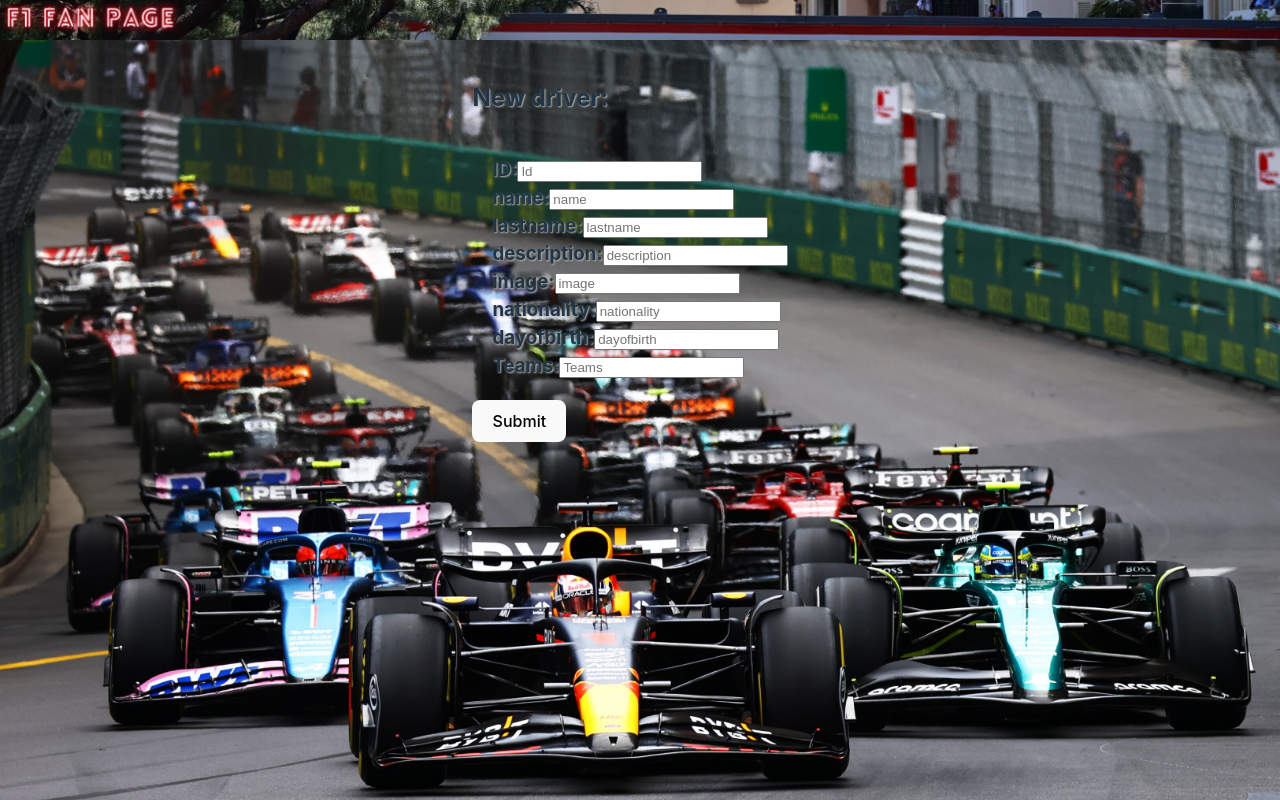
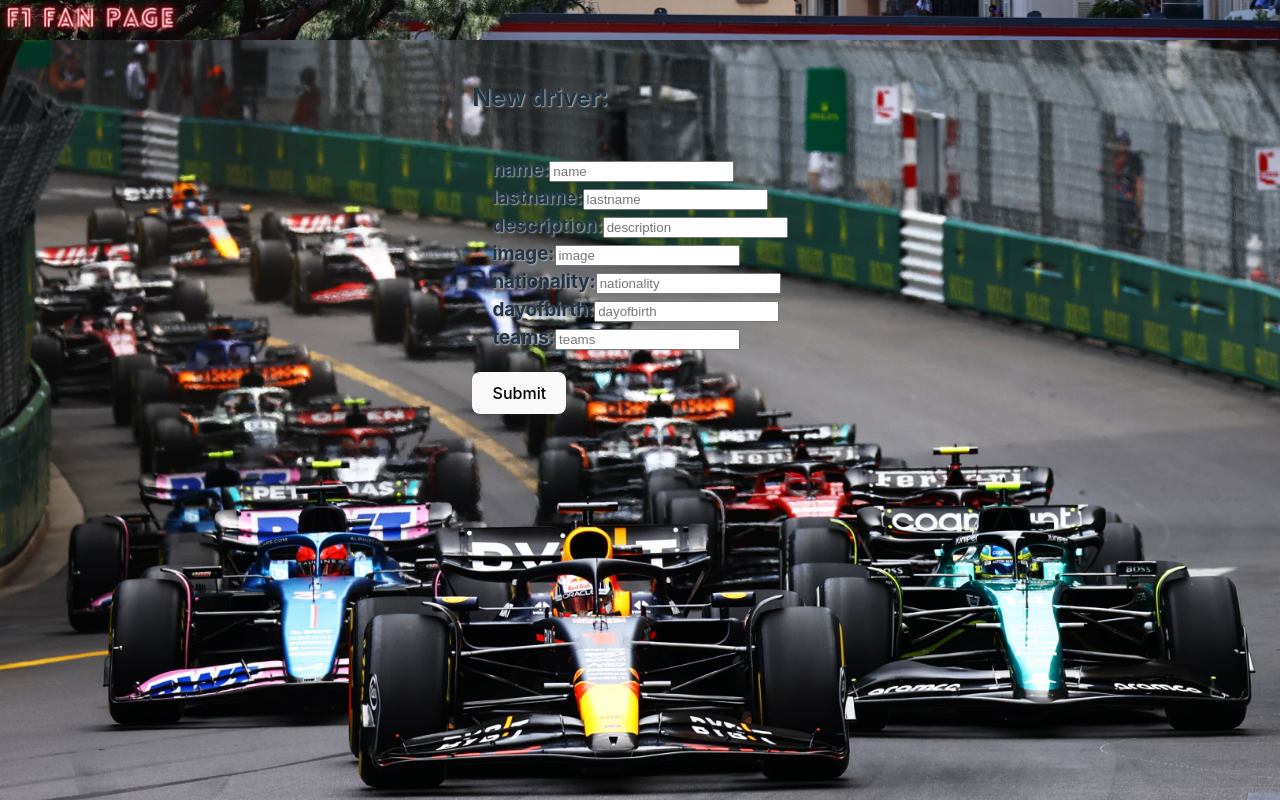
Before and after one commit to Ivancho894/cr-pi-drivers-main-ivancho894, a React (Vite) app in the folder client/: page /newdriver in a window 1280 px wide. Built offline with nearby package versions, Linux system fonts and the light colour scheme.

Commit message:
add driver fixes

```diff
--- a/client/src/components/AddDriver/addDriver.jsx
+++ b/client/src/components/AddDriver/addDriver.jsx
@@ -9,14 +9,13 @@
 export default function AddDriver(){
     const navigate = useNavigate()
     const [driver,setDriver] = useState({
-        id:'',
         name : '',
         lastname : '',
         description : '',
         image: '',
         nationality: '',
         dayofbirth: '',
-        Teams:[]
+        teams:[]
 
     })
     const [errors, setErrors] = useState({})
@@ -32,11 +31,11 @@
             })
     }
     const handleSubmit = () =>{
-        if (errors=={}){
-            const res = submit(driver)
-            alert(res)
-            if(res==="A new driver was created") navigate('http://localhost:3001/drivers/'+driver.id)
-        }
+        const res = submit(errors,driver)
+        res.then(data=>{
+            //Falta saber el id que le designo la DB
+            // if(data==="A new driver was created") navigate('http://localhost:3001/drivers/'+driver.id)
+        })
     }
 
     return (
--- a/client/src/components/AddDriver/formRender.jsx
+++ b/client/src/components/AddDriver/formRender.jsx
@@ -1,21 +1,9 @@
 export default function FormRender({driver, errors,handleChange}){
-    const props = ['name','lastname','description','image','nationality','dayofbirth','Teams'];
+    const props = ['name','lastname','description','image','nationality','dayofbirth','teams'];
 
     return(
         <div className="input-section">
                 <form>
-                    <h3>ID:
-                        <input
-                            type="numbers"
-                            placeholder='Id'
-                            value={driver.id}
-                            name={'id'}
-                            onChange={handleChange}
-                            />
-                        {'  '}
-                        <mark style={{color:'red'}}>{errors.id}</mark>
-                        </h3>
-
                     {props.map((prop,i)=>{
                         return (
                             <h3 key={i}>{prop}:
--- a/client/src/components/AddDriver/validation.jsx
+++ b/client/src/components/AddDriver/validation.jsx
@@ -1,12 +1,23 @@
 import axios from "axios"
 
-const regexLetters = /^[A-Za-z]+$/
+const regexLetters = /^[A-Za-z ]+$/
 
 const regexId = /^[0-9]+$/
 
 const regexBirthDayCheck = /^\d{4}-\d{2}-\d{2}$/
 
-const regexURL = /^www\.[A-Za-z0-9-]+\.com$/ && /^(https?|ftp):\/\/[^\s/$.?#].[^\s]*$/
+const regexURL = /^(https?|ftp):\/\/(www\.)?[^\s/$.?#].[^\s]*$/i
+
+function birthDayCheck(value){
+    console.log(value[0])
+    const validDates = (1000*value[0]+100*value[1]+10*value[2]+1*value[3]) < 2023 &&
+                        (1000*value[0]+100*value[1]+10*value[2]+1*value[3]) >1870 &&
+                        10*value[5]+1*value[6]<13 &&
+                        10*value[5]+1*value[6] !=0 &&
+                        10*value[8]+1*value[9] < 32 &&
+                        10*value[8]+1*value[9] !=0
+    return regexBirthDayCheck.test(value) && validDates
+}
 
 function imgTest(img){
 
@@ -18,22 +29,34 @@
             }catch(error){
                 return 'Ingrese un URL correcto'
             }}
-        getimg()
+
+        return getimg().then(data=>{
+            return data
+        })
     }else{
         return 'Ingrese un URL correcto'
     }
 }
 
 
-export async function submit (driver){
-    if(Object.keys(validate(driver,False)).filter(x=>x!='').length){
+export function submit (errors,driver){
+    if(!!Object.keys(errors).filter(x=>errors[x]!='').length){
         //Hay algun error
+        console.log(errors)
         return "There is something misspelled"
-    }else{
-        const endpoint = 'http://localhost:3001/drivers'
-        const res = await axios.post(endpoint,driver)
-        return res.status==200?"A new driver was created":"There is something misspelled"
     }
+    async function subdriver(driver){
+        try{
+            console.log(driver)
+            const endpoint = 'http://localhost:3001/drivers'
+            const res = await axios.post(endpoint,driver)
+            return "A new driver was created"
+        }catch(error){
+            alert(error.message)
+            return "There is something misspelled"
+        }
+}
+    return subdriver(driver)
 }
 
 
@@ -43,32 +66,28 @@
 
     if(value!=''){
         switch(prop){
-            case 'id':
-                regexId.test(value)?
-                    errors.id='':
-                    errors.id='Only numbers';
-                break
             case 'lastname':case 'name':case 'description':case 'nationality':
                 regexLetters.test(value)
                         ?errors[prop]='':
                         errors[prop]='Only letters';
                 break
             case 'dayofbirth':
-                regexBirthDayCheck.test(value)?
+                birthDayCheck(value)?
                     errors.dayofbirth='':
                     errors.dayofbirth='The date should be in the correct format (YYYY-MM-DD).'
                 break
 
-            case 'Teams':
+            case 'teams':
                 const Teams= value.split(/, |,/)
                 Teams.map(team=>{
                     regexLetters.test(team)?
-                            errors.Teams='':
-                            errors.Teams='Write a valid Team name'
+                            errors.teams='':
+                            errors.teams='Write a valid Team name'
                                 })
                 break
             case 'image':
-                errors.image = imgTest(value)
+                // errors.image = imgTest(value)
+                errors.image = ''
                 break
 
         }}
```
Also changed, not shown: 1 other file (tests, documents, lock files or other folders).
